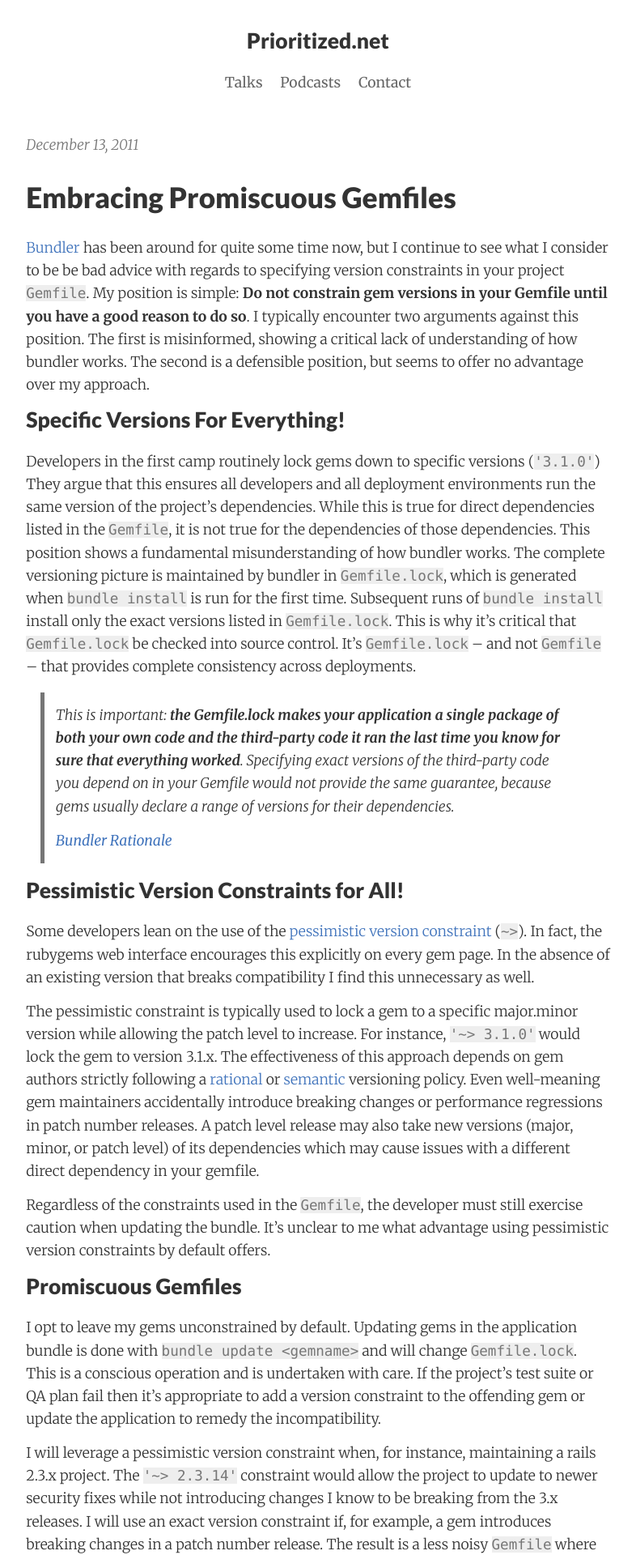
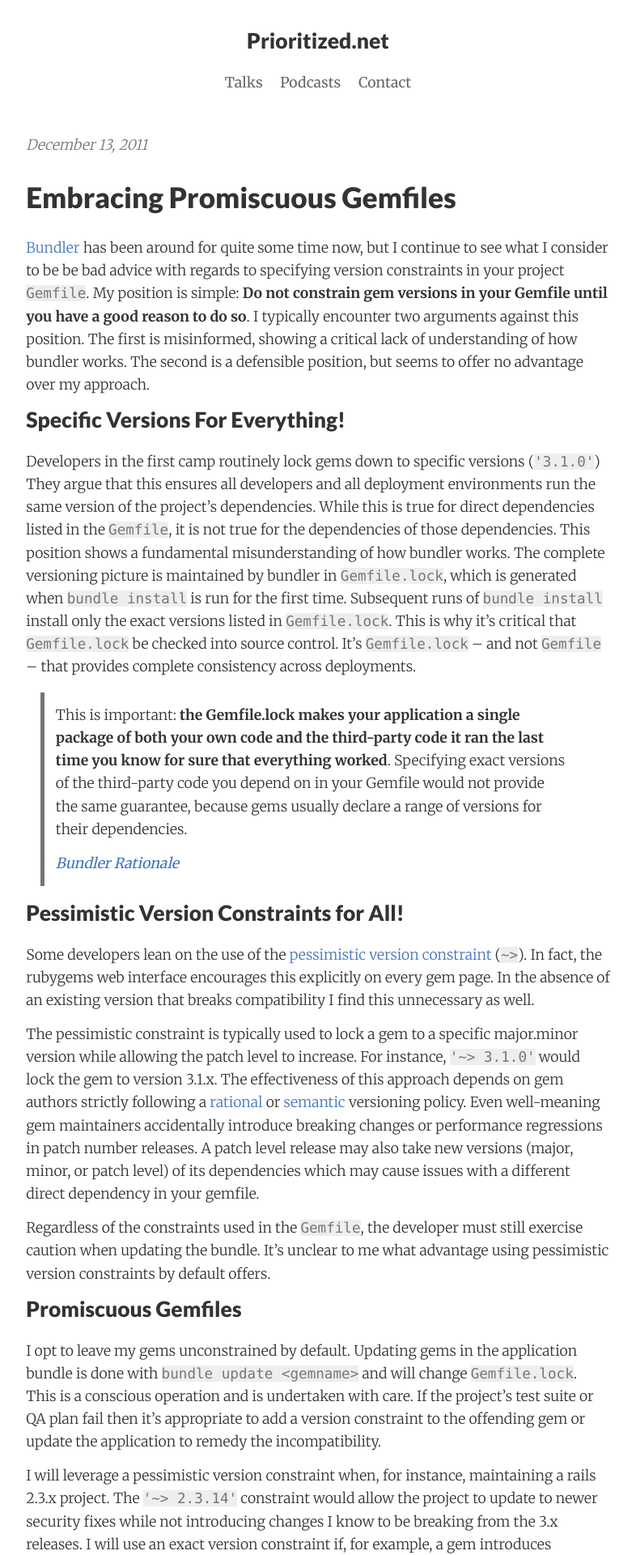
Before and after one commit to derekprior/derekprior.github.io, a Jekyll site: the page built from _posts/2011-12-13-embracing-promiscuous-gemfiles.md, in a window 1280 px wide. Shown: the top 1920 px of the page at 81% size, without its empty margins (247-1033 px from the left). Built offline with Jekyll 4.4.1, drawn with Linux system fonts in a browser that asks for light colours.

Commit message:
Drop Merriweather italic font, saving 100KB
Remove the dedicated italic font file and let the browser synthesize
italic for the two places it's used (post dates and syntax
highlighting). Remove italic styling from blockquotes entirely —
the left border provides sufficient visual distinction.

Co-authored-by: Copilot <223556219+Copilot@users.noreply.github.com>

```diff
--- a/_includes/head.html
+++ b/_includes/head.html
@@ -11,7 +11,6 @@
   <meta property="og:site_name" content="{{ site.title }}">
   <meta property="og:type" content="{% if page.layout == 'post' %}article{% else %}website{% endif %}">
   <link rel="preload" href="/fonts/merriweather-normal.woff2" as="font" type="font/woff2" crossorigin>
-  <link rel="preload" href="/fonts/merriweather-italic.woff2" as="font" type="font/woff2" crossorigin>
   <link rel="stylesheet" href="{{ "/css/main.css" | prepend: site.baseurl }}">
   <link rel="alternate" type="application/rss+xml" title="RSS Feed for prioritized.net" href="/feed.xml" />
 </head>
--- a/css/main.css
+++ b/css/main.css
@@ -24,14 +24,6 @@
   font-weight: 300 900;
   font-display: swap;
   src: url('/fonts/merriweather-normal.woff2') format('woff2');
-}
-
-@font-face {
-  font-family: 'Merriweather';
-  font-style: italic;
-  font-weight: 300 900;
-  font-display: swap;
-  src: url('/fonts/merriweather-italic.woff2') format('woff2');
 }
 
 /* ==========================================================================
@@ -157,7 +149,6 @@ blockquote {
   border-left: 5px solid var(--light-gray);
   margin-left: 1em;
   padding: var(--small-spacing);
-  font-style: italic;
 }
 
 a {
```
Also changed, not shown: fonts/merriweather-italic.woff2 (deleted).
